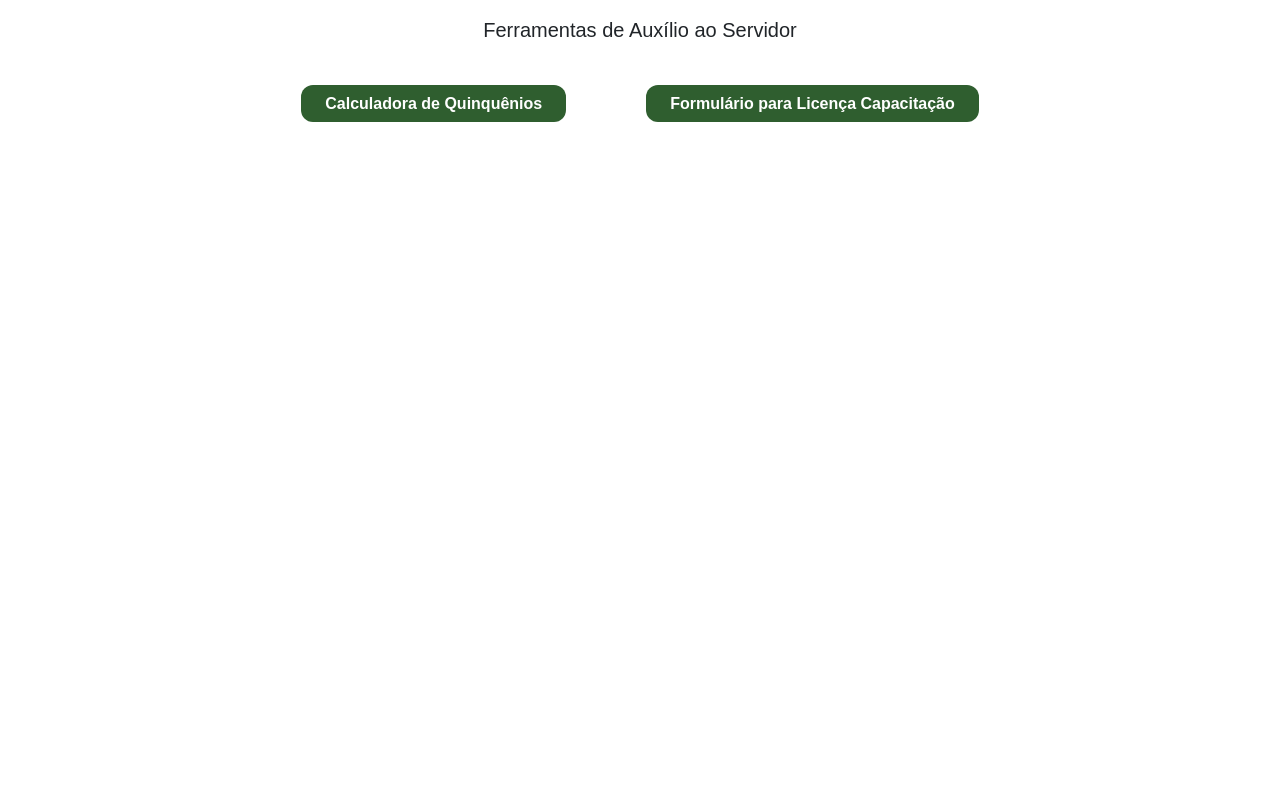
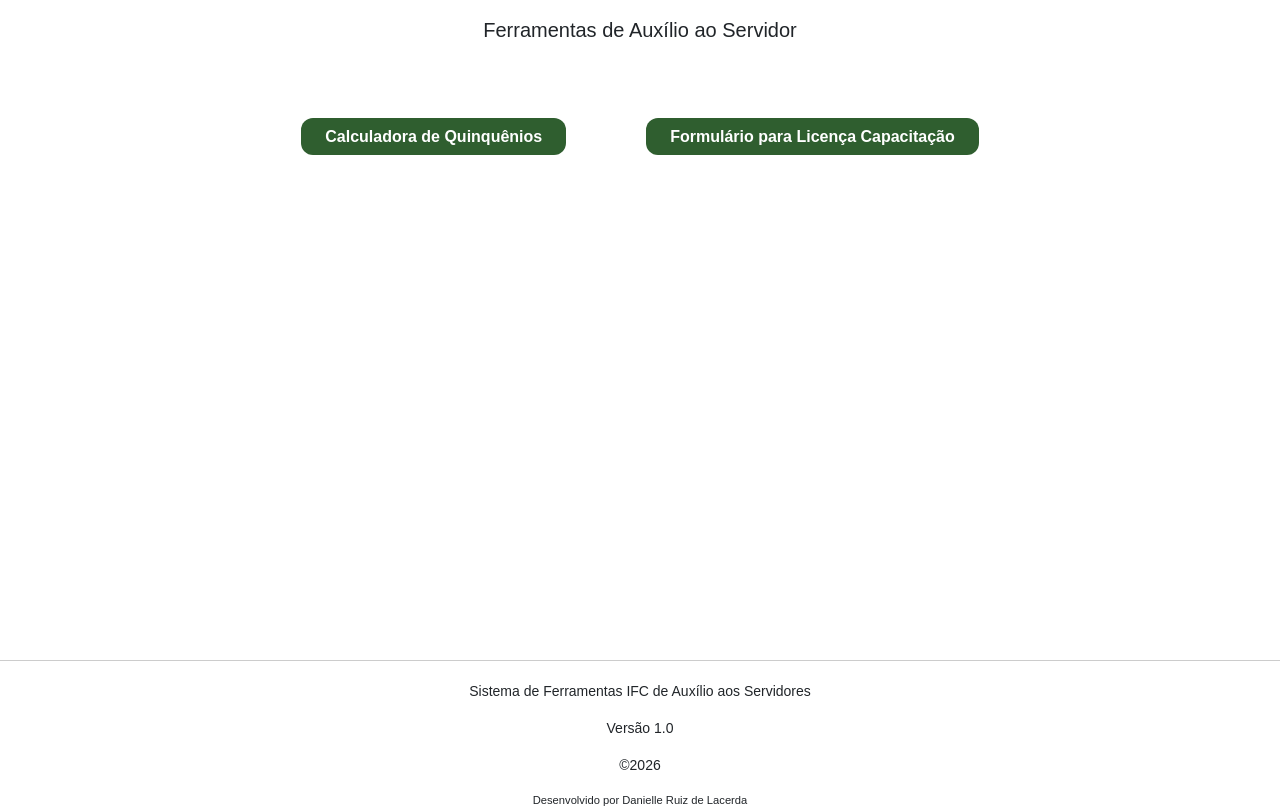
Before and after one commit to daniellelacerdadev/ferramentas-ifc, a website: page index.html in a window 1280 px wide. Shown: the part 255-1064 px from the top of the page. Before the commit the page ends 800 px from the top, so only its background shows below. Drawn offline with nearby package versions, Linux system fonts and the light colour scheme.

Commit message:
changed some style details

```diff
--- a/css/geral.css
+++ b/css/geral.css
@@ -27,7 +27,7 @@ body {
   align-items: center;
   justify-content: flex-start;
 
-  min-height: 100vh;
+  min-height: 100px;
 
   text-align: center;
 
@@ -42,14 +42,11 @@ body {
 
 
 .menu {
-  font-size: 14px;
-
-  margin-top: 30px;
-
+  font-size: 1.2rem;
+  margin-top: 50px;
   padding: 12px 20px;
-
+  height: 550px;
   border-radius: 12px;
-
   text-decoration: none;
 }
 
@@ -169,6 +166,24 @@ h3, h6 {
   margin-right: 10px;
 }
 
+/*--Rodape-index--*/
+
+.rodape-sobre {
+  text-align: center;
+  height: 100px;
+  margin-bottom: 0;
+  border-top: 1px solid var(--cor-border-rodape);
+  padding-top: 20px;
+}
+
+.rodape-sobre p {
+  color: var(--cor-texto-principal-hover)
+}
+
+.autoria {
+  font-size: 0.7rem;
+}
+
 /*-- Media print --*/
 
 @media print {
--- a/index.html
+++ b/index.html
@@ -16,7 +16,7 @@
     <script src="https://kit.fontawesome.com/1e631c2bc0.js" crossorigin="anonymous"></script>
 </head>
 <body>
-    <main class="home">
+    <header class="home">
 
              <img src="assets/logo_gov.png" alt="Logo IFC" class="logo-home">
 
@@ -27,8 +27,10 @@
             <h5>
                 Ferramentas de Auxílio ao Servidor
             </h5>
+    </header>
 
-        <nav class="menu">
+
+    <main class="menu">
 
         <ul class="menu-principal">
 
@@ -44,12 +46,18 @@
                 </a>
             </li>
 
-
-
         </ul>
-          </nav>
 
     </main>
 
+    <footer class="rodape-sobre">
+
+      <p>Sistema de Ferramentas IFC de Auxílio aos Servidores</p>
+      <p>Versão 1.0</p>
+      <p>&#169;2026</p>
+      <p class="autoria">Desenvolvido por Danielle Ruiz de Lacerda</p>
+
+    </footer>
+
 </body>
 </html>
```
Also changed, not shown: ferramentas/calculadora-quinquenio.html (+1 -1 lines). Lines whose indentation alone changed are shown as unchanged.
